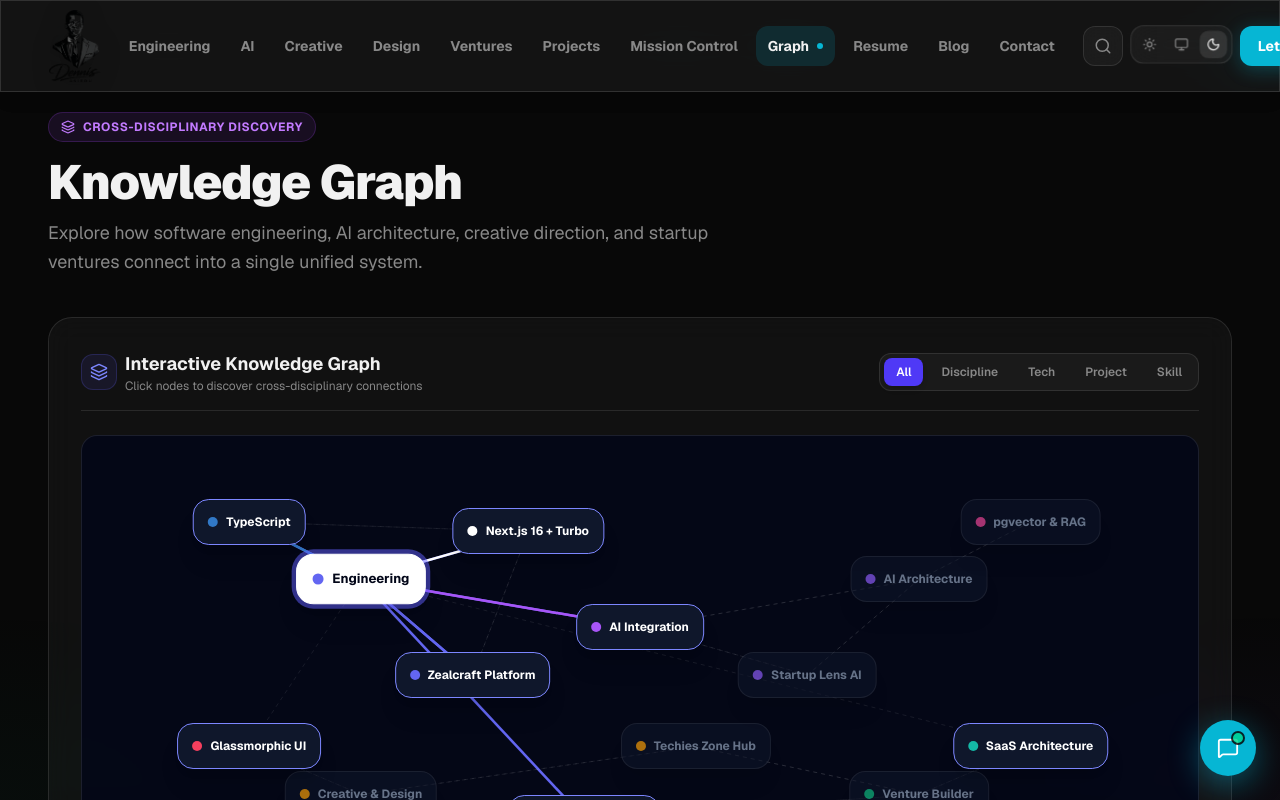
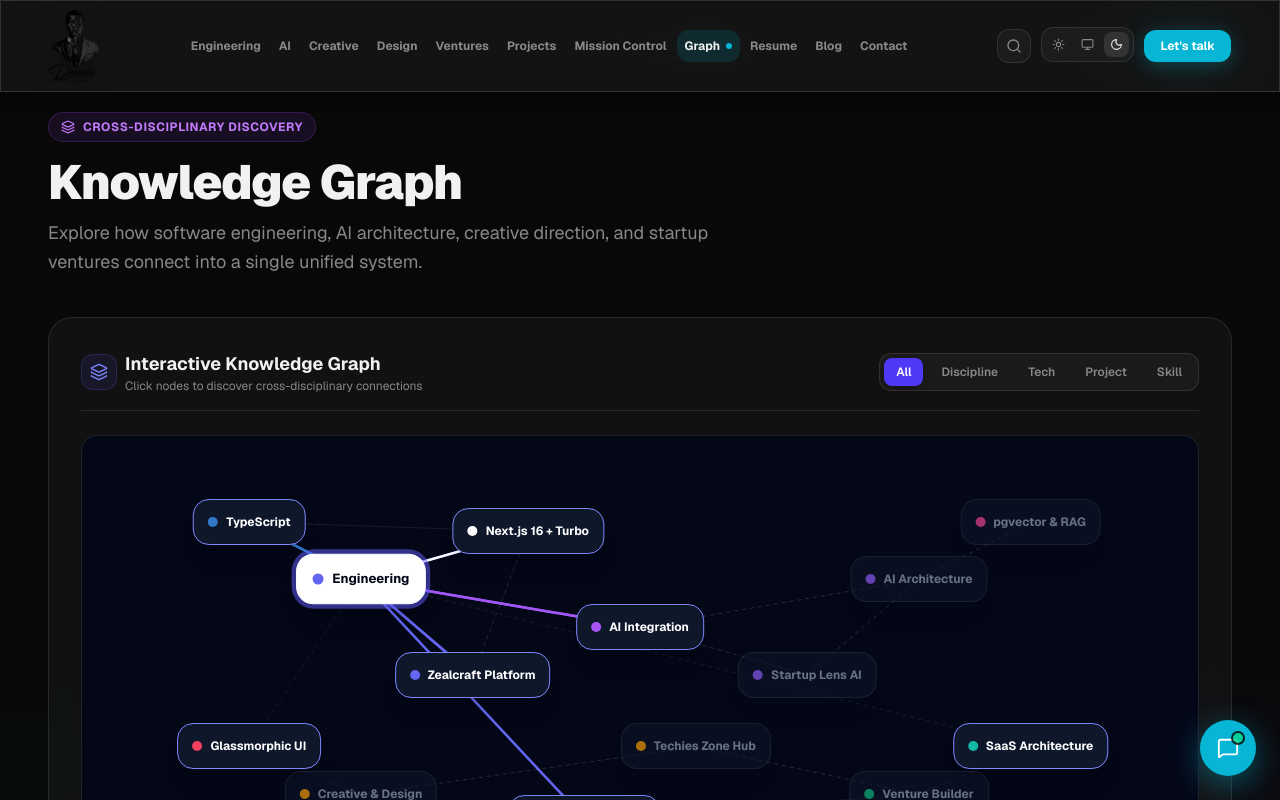
Before and after one commit to dennis-000/Portfolio, a Next.js app: page /graph in a window 1280 px wide. Shown: the top 800 px of the page. Built offline with nearby package versions, Linux system fonts and the light colour scheme.

Commit message:
perf(navigation): optimize desktop navbar link sizing to guarantee Let's talk CTA button display

```diff
--- a/src/components/navigation/Navigation.tsx
+++ b/src/components/navigation/Navigation.tsx
@@ -101,7 +101,7 @@
 
           {/* ── Desktop Links ── */}
           <ul
-            className="hidden xl:flex items-center gap-1.5 2xl:gap-2.5"
+            className="hidden lg:flex items-center gap-0.5 2xl:gap-1.5 overflow-hidden"
             role="navigation"
             aria-label="Main navigation"
           >
@@ -112,7 +112,7 @@
                   <Link
                     href={item.href}
                     className={cn(
-                      "relative flex items-center gap-2 px-3 2xl:px-3.5 py-2.5 text-sm 2xl:text-[15px] rounded-xl transition-all duration-200 font-bold whitespace-nowrap",
+                      "relative flex items-center gap-1.5 px-2 2xl:px-2.5 py-2 text-xs 2xl:text-[13px] rounded-xl transition-all duration-200 font-bold whitespace-nowrap",
                       isActive
                         ? "text-[var(--text)]"
                         : "text-[var(--text-muted)] hover:text-[var(--text)] hover:bg-white/5"
@@ -141,37 +141,37 @@
           </ul>
 
           {/* ── Right actions ── */}
-          <div className="flex items-center gap-2 sm:gap-3 2xl:gap-4 shrink-0">
+          <div className="flex items-center gap-2 sm:gap-2.5 2xl:gap-3.5 shrink-0">
             {/* Search command bar */}
             <button
               onClick={() => setCommandPaletteOpen(true)}
-              className="hidden sm:flex 2xl:hidden p-2.5 rounded-xl glass border border-[var(--border)] text-[var(--text-muted)] hover:text-[var(--text)] transition-all cursor-pointer"
+              className="hidden sm:flex 2xl:hidden p-2 rounded-xl glass border border-[var(--border)] text-[var(--text-muted)] hover:text-[var(--text)] transition-all cursor-pointer"
               aria-label="Open search"
             >
-              <Search size={18} />
+              <Search size={16} />
             </button>
 
             <button
               onClick={() => setCommandPaletteOpen(true)}
-              className="hidden 2xl:flex items-center justify-between gap-3 w-40 2xl:w-44 px-4 py-2.5 text-sm rounded-xl glass border border-[var(--border)] text-[var(--text-muted)] hover:text-[var(--text)] hover:border-[var(--accent)]/50 transition-all duration-205 cursor-pointer"
+              className="hidden 2xl:flex items-center justify-between gap-2.5 w-36 2xl:w-40 px-3.5 py-2 text-xs rounded-xl glass border border-[var(--border)] text-[var(--text-muted)] hover:text-[var(--text)] hover:border-[var(--accent)]/50 transition-all duration-205 cursor-pointer"
               aria-label="Open command palette"
             >
-              <div className="flex items-center gap-2">
-                <Search size={16} />
+              <div className="flex items-center gap-1.5">
+                <Search size={14} />
                 <span>Search...</span>
               </div>
-              <kbd className="text-[10px] opacity-60 font-mono px-1.5 py-0.5 rounded bg-white/10 border border-white/5">⌘K</kbd>
+              <kbd className="text-[9px] opacity-60 font-mono px-1 py-0.5 rounded bg-white/10 border border-white/5">⌘K</kbd>
             </button>
 
-            {/* Theme toggle - Hidden on mobile screens to make space for hamburger menu */}
+            {/* Theme toggle */}
             <div className="hidden sm:block">
-              <ThemeToggle className="scale-110" />
+              <ThemeToggle className="scale-100" />
             </div>
 
-            {/* CTA */}
+            {/* CTA — Always visible on desktop & tablet screens */}
             <Link
               href="/contact"
-              className="hidden md:inline-flex items-center px-4.5 2xl:px-5 py-2.5 2xl:py-3 text-sm 2xl:text-[15px] font-bold rounded-xl text-white transition-all duration-200 hover:opacity-95 hover:scale-[1.03] shadow-md whitespace-nowrap"
+              className="hidden sm:inline-flex items-center px-4 2xl:px-5 py-2 2xl:py-2.5 text-xs 2xl:text-sm font-bold rounded-xl text-white transition-all duration-200 hover:opacity-95 hover:scale-[1.03] shadow-md whitespace-nowrap shrink-0"
               style={{ backgroundColor: accentColor, boxShadow: `0 4px 18px ${accentColor}40` }}
             >
               Let&apos;s talk
```
